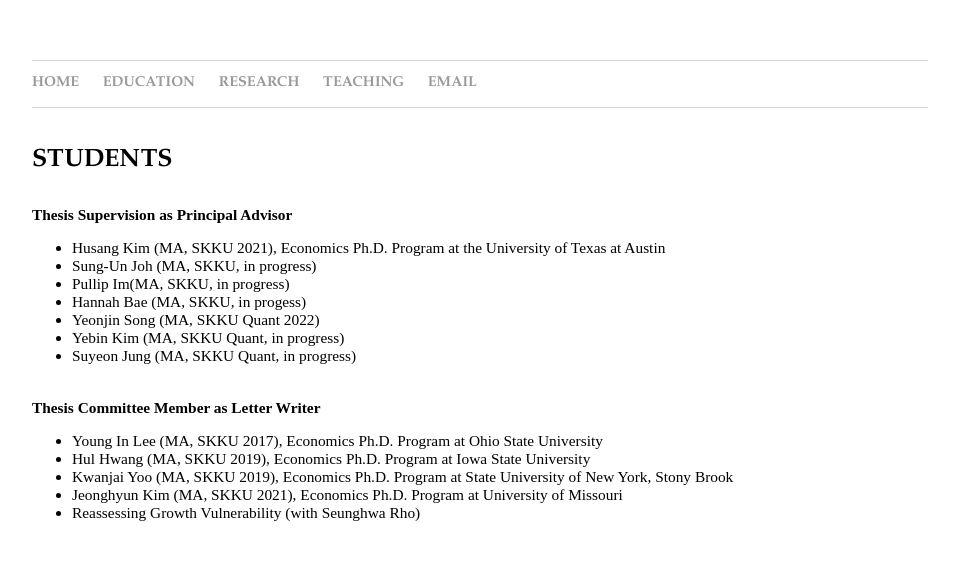
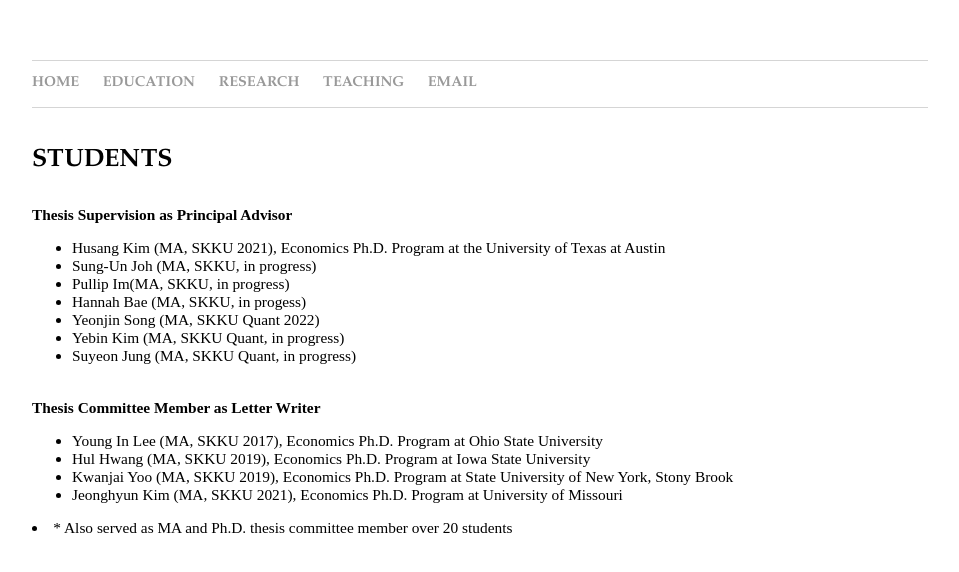
Before and after one commit to dooyeoncho/dooyeoncho.github.io, a Jekyll site: the page built from pages/students.html, in a window 1280 px wide. Shown: the top 572 px of the page, without its empty margins (160-1119 px from the left). Built offline with Jekyll 4.4.1, drawn with Linux system fonts in a browser that asks for light colours.

Commit message:
Update students.html

```diff
--- a/pages/students.html
+++ b/pages/students.html
@@ -29,6 +29,7 @@
 		<li>Hul Hwang (MA, SKKU 2019), Economics Ph.D. Program at Iowa State University</li>
 	        <li>Kwanjai Yoo (MA, SKKU 2019), Economics Ph.D. Program at State University of New York, Stony Brook</li>
 		<li>Jeonghyun Kim (MA, SKKU 2021), Economics Ph.D. Program at University of Missouri</li>
-		<li>Reassessing Growth Vulnerability (with Seunghwa Rho)</li>
 	</ul>
+
+	        <li>* Also served as MA and Ph.D. thesis committee member over 20 students</li>
 </div>&nbsp;&nbsp;&nbsp;&nbsp;&nbsp;&nbsp;
```
